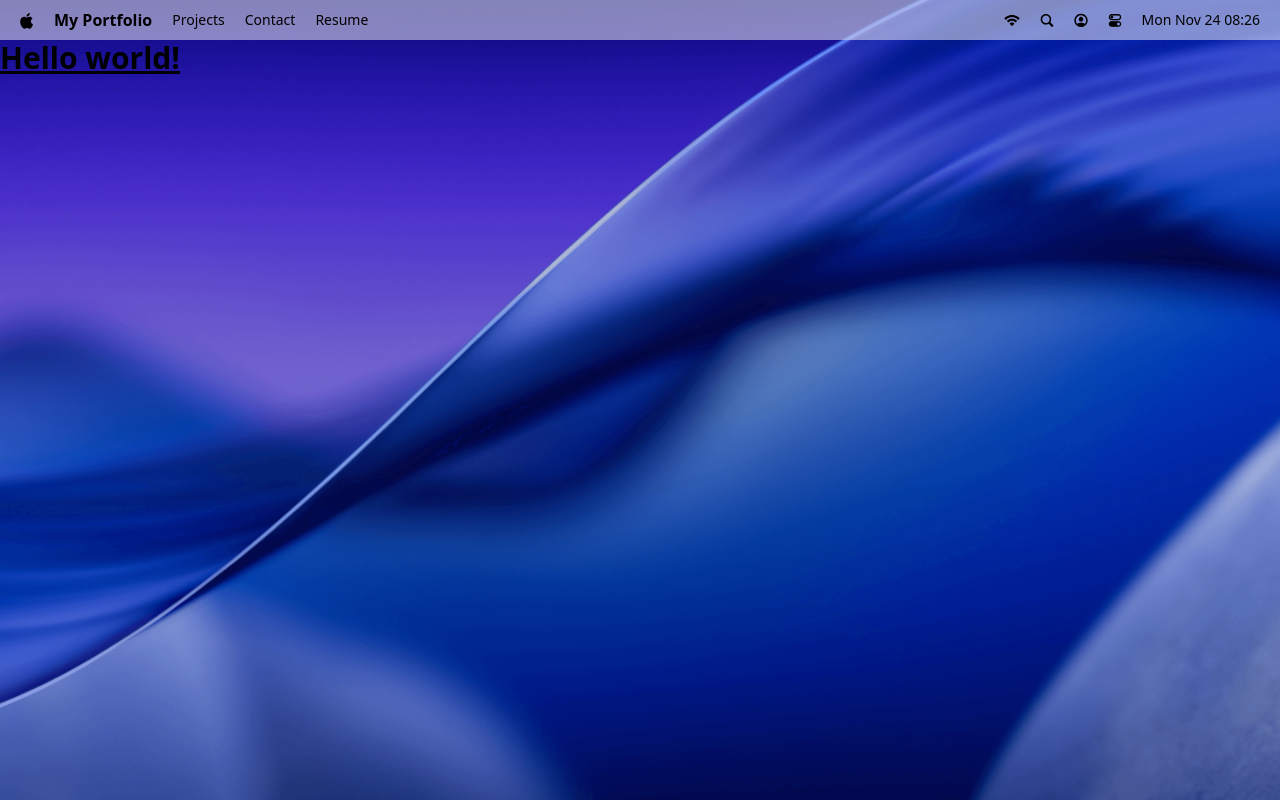
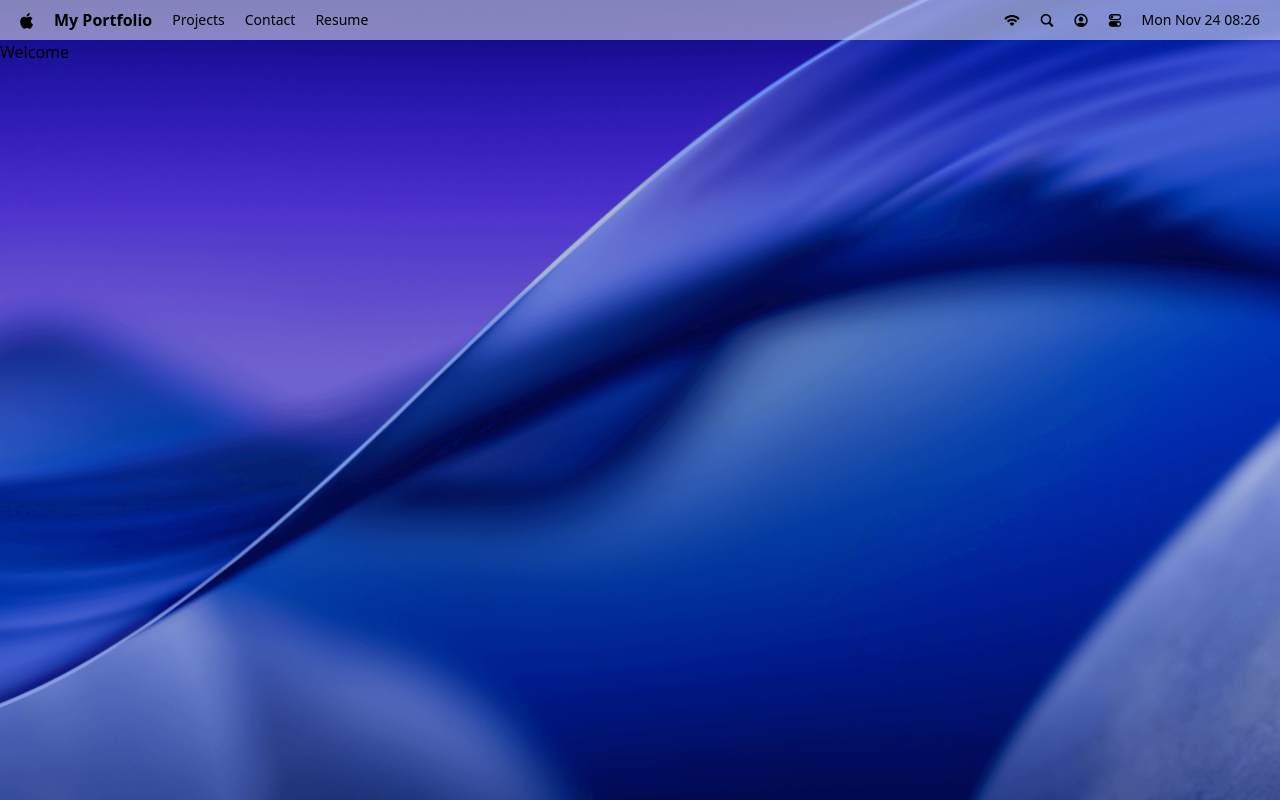
Before and after one commit to syhinin/macos-portfolio, a React (Vite) app: page / in a window 1280 px wide. Built offline with nearby package versions, Linux system fonts and the light colour scheme; a web font is replaced by a local one.

Commit message:
add Welcome component template

```diff
--- a/src/App.jsx
+++ b/src/App.jsx
@@ -1,10 +1,10 @@
-import { Navbar } from "@components/Navbar";
+import { Navbar, Welcome } from "@components";
 
 function App() {
   return (
     <>
       <Navbar />
-      <h1 className="text-3xl font-bold underline">Hello world!</h1>
+      <Welcome />
     </>
   );
 }
--- /dev/null
+++ b/src/components/Welcome.jsx
@@ -0,0 +1,7 @@
+export const Welcome = () => {
+    return (
+        <div>
+            <h1>Welcome</h1>
+        </div>
+    );
+};
--- /dev/null
+++ b/src/components/index.js
@@ -0,0 +1,2 @@
+export { Navbar } from "./Navbar";
+export { Welcome } from "./Welcome";
```
